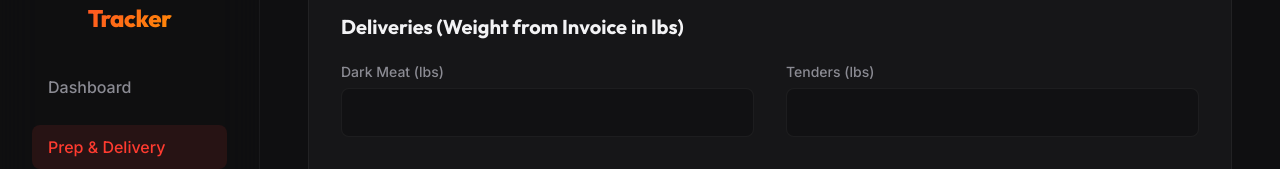
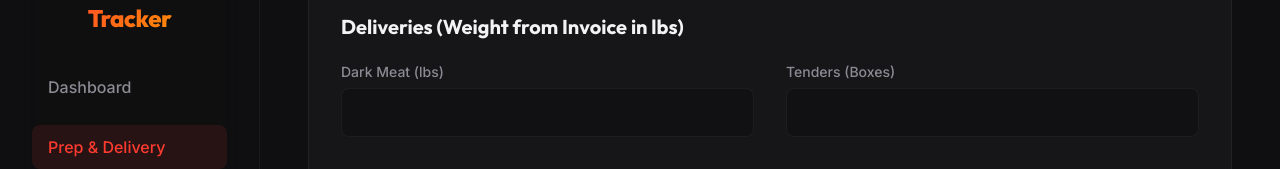
Before and after one commit to gobingiri/cc-chicken-tracker, a React (Vite) app: page / in a window 1280 px wide. Both pictures are taken after a click on the item "Prep & Delivery". Shown: the part 165-334 px from the top of the page. Built offline with nearby package versions, Linux system fonts and the light colour scheme.

Commit message:
Update delivery tenders label to boxes based on user clarification

```diff
--- a/src/components/PrepAndDeliveryView.jsx
+++ b/src/components/PrepAndDeliveryView.jsx
@@ -55,7 +55,7 @@ function PrepAndDeliveryView({ todayLog, onUpdateLog }) {
                 </div>
               </div>
               <div className="input-group">
-                <label>Tenders (lbs)</label>
+                <label>Tenders (Boxes)</label>
                 <div className="stepper-input">
                   <input
                     type="number"
--- a/src/components/ReportsView.jsx
+++ b/src/components/ReportsView.jsx
@@ -46,7 +46,7 @@ function ReportsView({ logs }) {
             <tr>
               <th>Date</th>
               <th colSpan="6" className="th-group group-eod">End of Day (Half Pans)</th>
-              <th colSpan="2" className="th-group group-del">Delivery (lbs)</th>
+              <th colSpan="2" className="th-group group-del">Delivery</th>
               <th colSpan="4" className="th-group group-prep">Prep (Half Pans)</th>
               <th colSpan="4" className="th-group group-waste">Waste (Half Pans)</th>
               <th colSpan="3" className="th-group group-oil">Oil Changes</th>
@@ -56,7 +56,7 @@ function ReportsView({ logs }) {
               {/* EoD */}
               <th>Sammy</th><th>OG</th><th>Grilled</th><th>Tenders</th><th>Thaw</th><th>Boxed</th>
               {/* Delivery */}
-              <th>Dark</th><th>Tenders</th>
+              <th>Dark (lbs)</th><th>Tenders (boxes)</th>
               {/* Prep */}
               <th>Sammy</th><th>OG</th><th>Grilled</th><th>Tenders</th>
               {/* Waste */}
```
